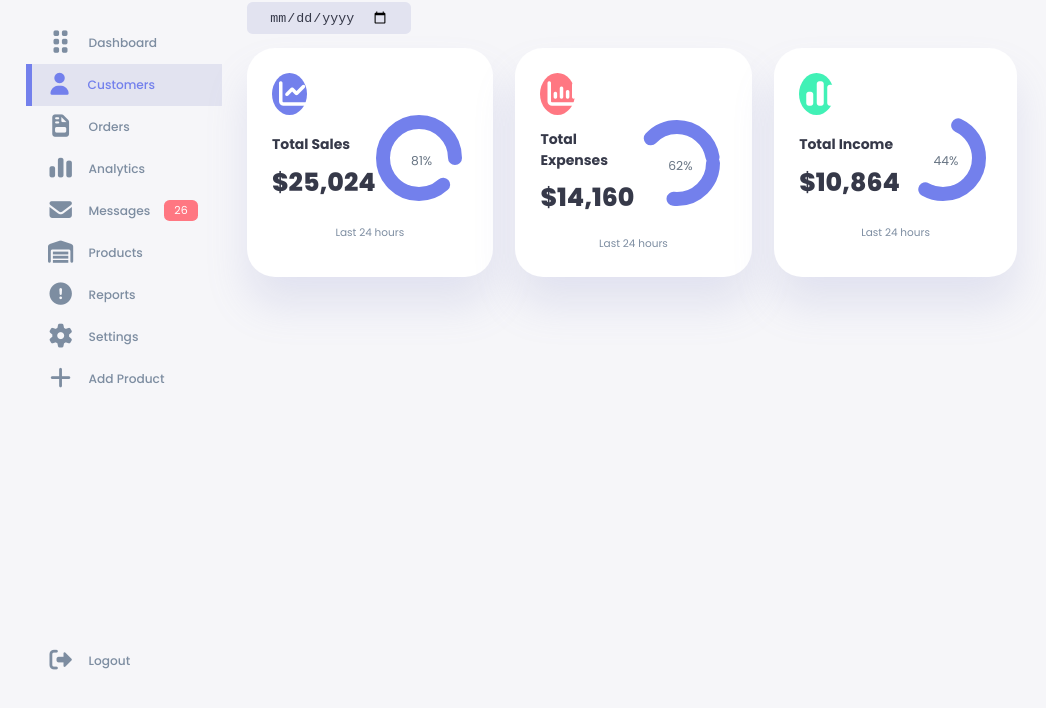
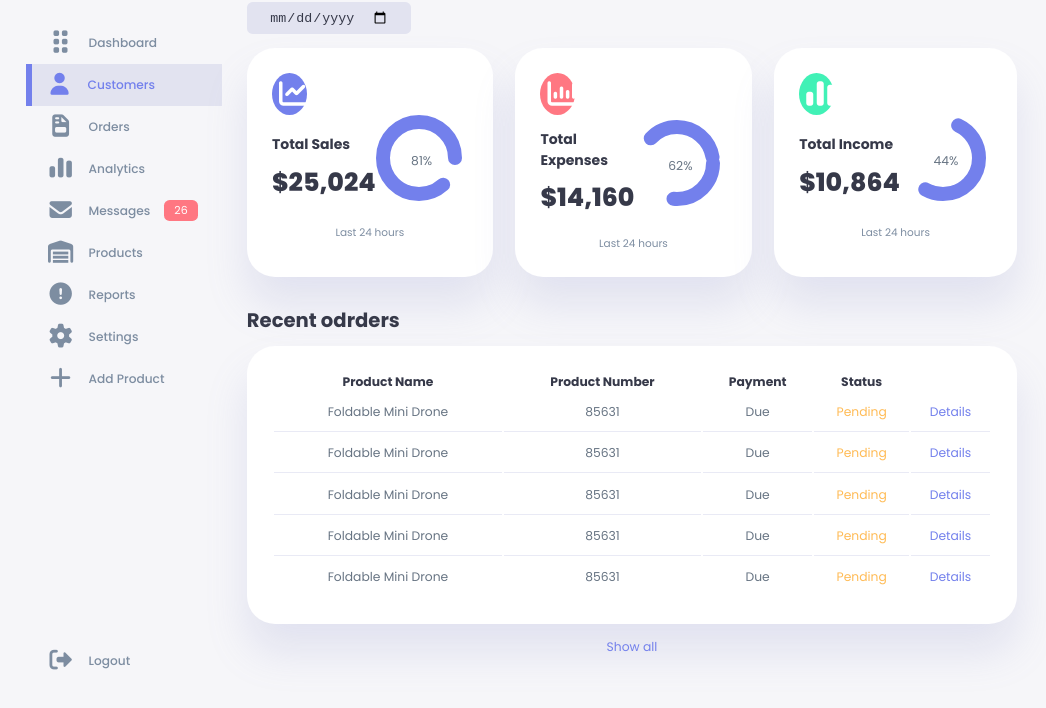
Before and after one commit to Dominicmaina77/respodash, a plain HTML site: page index.html in a window 1280 px wide. Shown: the part 70-778 px from the top of the page, without its empty margins (0-1046 px from the left). Drawn offline with Linux system fonts and the light colour scheme.

Commit message:
endofmain

```diff
--- a/index.html
+++ b/index.html
@@ -134,6 +134,59 @@
             </div>
             <!-- END OF INCOME -->
          </div>
+         <!-- END OF INSIGHTS -->
+          <div class="recent-orders">
+            <h2>Recent odrders</h2>
+            <table>
+              <thead>
+                <tr>
+                  <th>Product Name</th>
+                  <th>Product Number</th>
+                  <th>Payment</th>
+                  <th>Status</th>
+                  <th></th>
+                </tr>
+              </thead>
+              <tbody>
+                <tr>
+                  <td>Foldable Mini Drone</td>
+                  <td>85631</td>
+                  <td>Due</td>
+                  <td class="warning">Pending</td>
+                  <td class="primary">Details</td>
+                </tr>
+                <tr>
+                  <td>Foldable Mini Drone</td>
+                  <td>85631</td>
+                  <td>Due</td>
+                  <td class="warning">Pending</td>
+                  <td class="primary">Details</td>
+                </tr>
+                <tr>
+                  <td>Foldable Mini Drone</td>
+                  <td>85631</td>
+                  <td>Due</td>
+                  <td class="warning">Pending</td>
+                  <td class="primary">Details</td>
+                </tr>
+                <tr>
+                  <td>Foldable Mini Drone</td>
+                  <td>85631</td>
+                  <td>Due</td>
+                  <td class="warning">Pending</td>
+                  <td class="primary">Details</td>
+                </tr>
+                <tr>
+                  <td>Foldable Mini Drone</td>
+                  <td>85631</td>
+                  <td>Due</td>
+                  <td class="warning">Pending</td>
+                  <td class="primary">Details</td>
+                </tr>
+              </tbody>
+            </table>
+            <a href="#">Show all</a>
+          </div>
        </main>
 
     </div>
--- a/style.css
+++ b/style.css
@@ -301,3 +301,42 @@ main .insights small{
     display: block;
     text-align: center;
 }
+
+/* RECENT ORDERS */
+main .recent-orders{
+    margin-top: 2rem;
+}
+main .recent-orders h2{
+    margin-bottom: 0.8rem;
+}
+main .recent-orders table{
+    background: var(--color-white);
+    width: 100%;
+    border-radius: var(--card-border-radius);
+    padding: var(--card-padding);
+    text-align: center;
+    box-shadow: var(--box-shadow);
+    transition: all 300ms ease;
+}
+main .recent-orders table:hover{
+    box-shadow: none;
+}
+main table tbody td{
+    height: 2.8rem;
+    border-bottom: 1px solid var(--color-light);
+    color: var(--color-dark-variant);
+}
+main table tbody tr td{
+    height: 2.8rem;
+    border-bottom: 1px solid var(--color-light);
+    color: var(--color-dark-variant);
+}
+main table tbody tr:last-child td{
+    border: none;
+}
+main .recent-orders a{
+    text-align: center;
+    display: block;
+    margin: 1rem auto;
+    color: var(--color-primary);
+}
```
